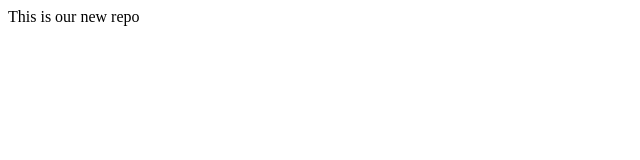
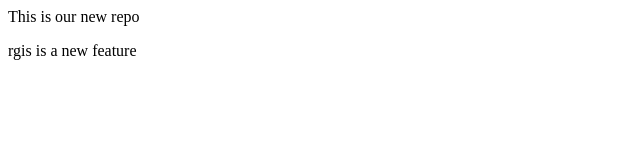
Before and after one commit to aadi883/localrepo, a plain HTML site: page index.html in a window 1280 px wide. Shown: the whole page, without its empty margins (0-640 px from the left). Drawn offline with Linux system fonts and the light colour scheme.

Commit message:
feature1 is added

```diff
--- a/index.html
+++ b/index.html
@@ -1 +1,2 @@
 <p>This is our new repo</p>
+<p>rgis is a new feature</p>
```
